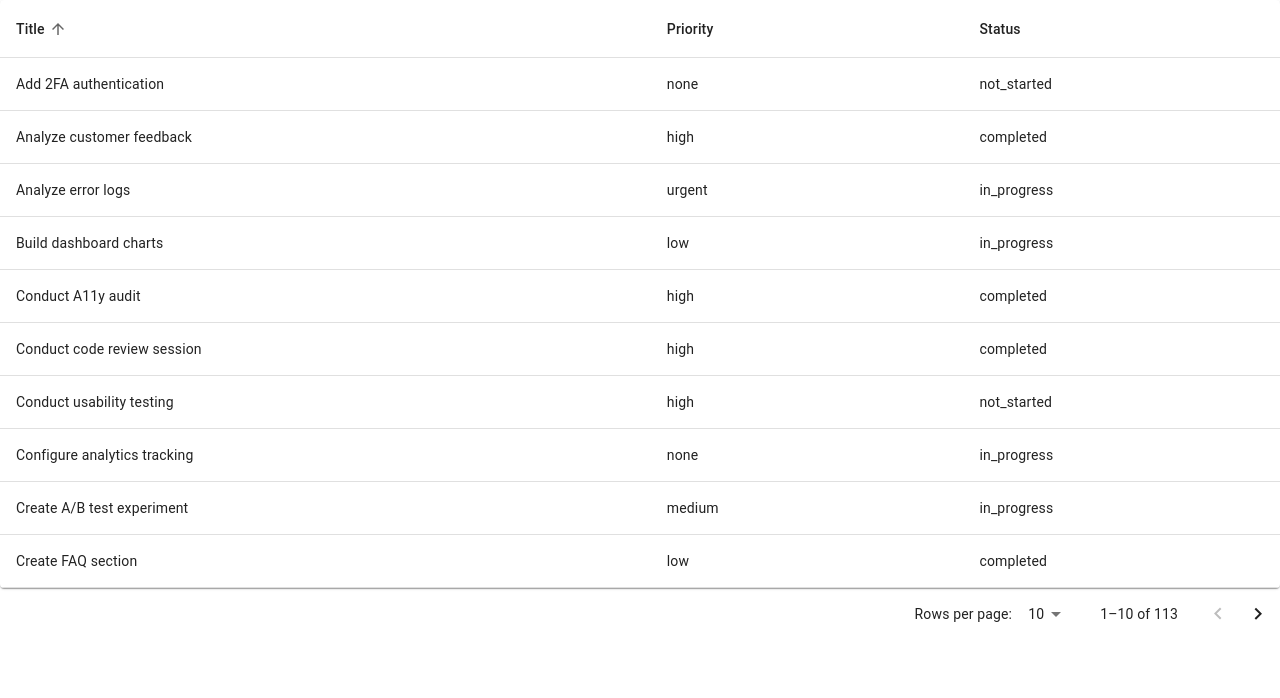
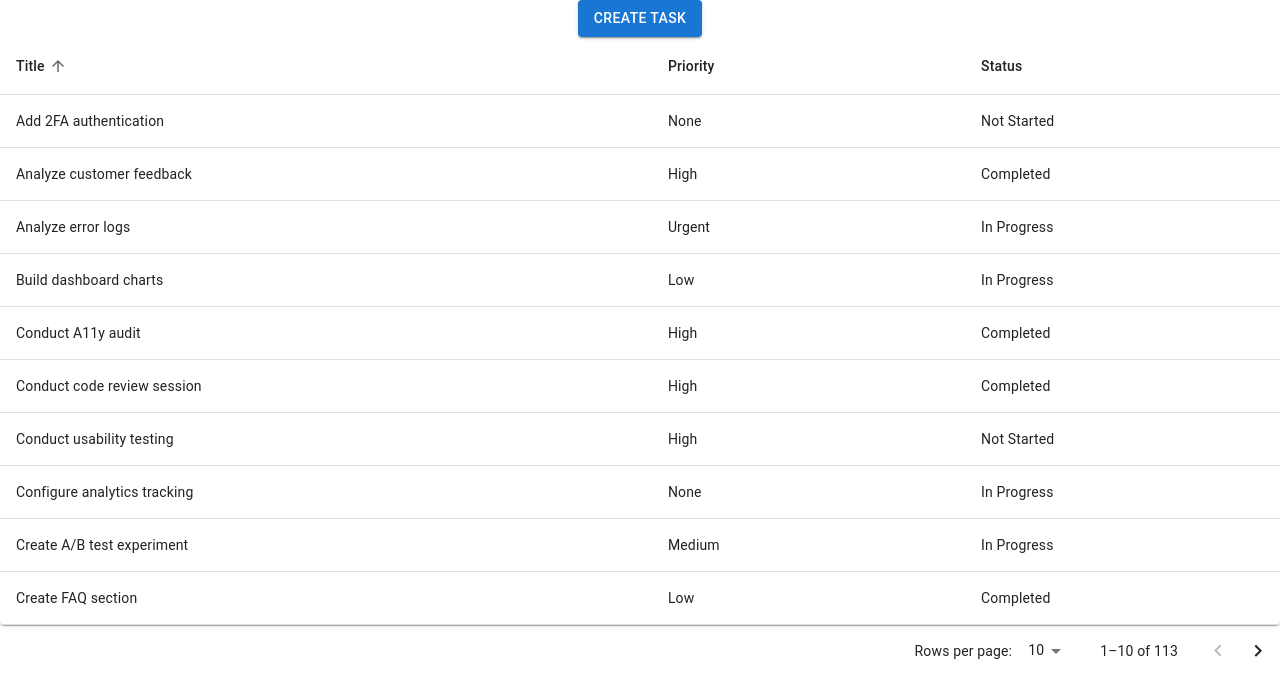
Before and after one commit to lisatiann/best-fe-take-home, a React (Create React App) app: page / in a window 1280 px wide. Shown: the top 698 px of the page. Built offline with nearby package versions, Linux system fonts and the light colour scheme.

Commit message:
create functionlity complete

```diff
--- /dev/null
+++ b/src/components/CreateTaskDialog.js
@@ -0,0 +1,84 @@
+import { useState } from "react";
+import { Button, Dialog, DialogActions, DialogContent, DialogTitle, FormControl, InputLabel, Select, MenuItem, TextField } from "@mui/material";
+import { completionStatusLabel, priorityOrder, statusOrder } from "../constant";
+import PropTypes from "prop-types";
+
+const CreateTaskDialog = ({ newID, open, onClose, onCreate }) => {
+  const [title, setTitle] = useState("");
+  const [priority, setPriority] = useState("");
+  const [status, setStatus] = useState("");
+
+  const handleCreate = () => {
+    const newTask = {
+      id: newID,
+      title,
+      priority,
+      status,
+    };
+    if (!title) {
+      return alert("Title is required"); // if time, improve error
+    }
+    onCreate(newTask);
+    setTitle("");
+    setPriority("");
+    setStatus("");
+    onClose();
+  };
+
+  const handleChange = (event) => {
+    const { name, value } = event.target;
+    if (name === "priority") {
+      setPriority(value);
+    } else if (name === "status") {
+      setStatus(value);
+    }
+  };
+
+  return (
+    <Dialog open={open} onClose={onClose}>
+      <DialogTitle>Create Task</DialogTitle>
+      <DialogContent>
+        <TextField label="Title" value={title} onChange={(e) => setTitle(e.target.value)} fullWidth />
+        <FormControl fullWidth>
+          <InputLabel id="priority-label">Priority</InputLabel>
+          <Select
+            labelId="priority-label"
+            name="priority"
+            value={priority}
+            onChange={handleChange}
+          >
+            {Object.keys(priorityOrder).map((key) => (
+              <MenuItem key={key} value={key}>{key[0].toUpperCase() + key.slice(1)}</MenuItem>
+            ))}
+          </Select>
+        </FormControl>
+        <FormControl fullWidth>
+          <InputLabel id="status-label">Status</InputLabel>
+          <Select
+            labelId="status-label"
+            name="status"
+            value={status}
+            onChange={handleChange}
+          >
+            {Object.keys(statusOrder).map((key) => (
+              <MenuItem key={key} value={key}>{completionStatusLabel[key]}</MenuItem>
+            ))}
+          </Select>
+        </FormControl>
+      </DialogContent>
+      <DialogActions>
+        <Button onClick={onClose}>Cancel</Button>
+        <Button onClick={handleCreate}>Create</Button>
+      </DialogActions>
+    </Dialog>
+  )
+};
+
+CreateTaskDialog.propTypes = {
+  newID: PropTypes.number.isRequired,
+  open: PropTypes.bool.isRequired,
+  onClose: PropTypes.func.isRequired,
+  onCreate: PropTypes.func.isRequired,
+};
+
+export default CreateTaskDialog;
--- a/src/components/TableView.js
+++ b/src/components/TableView.js
@@ -1,14 +1,12 @@
 import { useState } from "react";
-// import CreateTaskDialog from "./CreateTaskDialog";
+import CreateTaskDialog from "./CreateTaskDialog";
 import Task from "./Task";
 import ToolBar from "./ToolBar";
 import { Button, Table, TableBody, TableContainer, TableHead, Paper, TablePagination } from "@mui/material";
+import { priorityOrder, statusOrder } from "../constant";
 import mockData from '../assets/mockData.json';
 
 // manually set the order of priority and status
-const priorityOrder = { none: 1, low: 2, medium: 3, high: 4, urgent: 5 };
-const statusOrder = { not_started: 1, in_progress: 2, completed: 3 };
-
 const getOrderValue = (orderBy, value) => {
   if (orderBy === 'priority') {
     return priorityOrder[value];
@@ -60,8 +58,8 @@ const TableView = () => {
   return (
     <div>
       <TableContainer component={Paper}>
-        {/* <Button variant="contained" onClick={() => setOpen(true)}>Create Task</Button>
-        <CreateTaskDialog open={open} onClose={() => setOpen(false)} onCreate={handleCreateTask} /> */}
+        <Button variant="contained" onClick={() => setOpen(true)}>Create Task</Button>
+        <CreateTaskDialog newID={tasks.length+1} open={open} onClose={() => setOpen(false)} onCreate={handleCreateTask} />
         <Table>
           <TableHead>
             <ToolBar
--- a/src/components/Task.js
+++ b/src/components/Task.js
@@ -1,12 +1,14 @@
 import { TableRow, TableCell } from '@mui/material';
+import { completionStatusLabel } from "../constant";
+
 import PropTypes from 'prop-types';
 
 const Task = ({ title, priority, completionStatus }) => {
   return (
     <TableRow>
       <TableCell>{title}</TableCell>
-      <TableCell>{priority}</TableCell>
-      <TableCell>{completionStatus}</TableCell>
+      <TableCell>{priority[0].toUpperCase() + priority.slice(1)}</TableCell>
+      <TableCell>{completionStatusLabel[completionStatus]}</TableCell>
     </TableRow>
   )
 }
--- /dev/null
+++ b/src/constant.js
@@ -0,0 +1,7 @@
+export const priorityOrder = { none: 1, low: 2, medium: 3, high: 4, urgent: 5 };
+export const statusOrder = { not_started: 1, in_progress: 2, completed: 3 };
+export const completionStatusLabel = {
+  not_started: 'Not Started',
+  in_progress: 'In Progress',
+  completed: 'Completed',
+}
```
